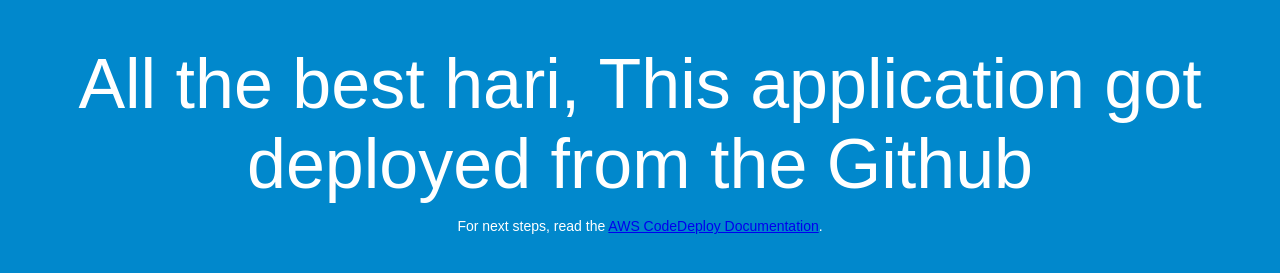
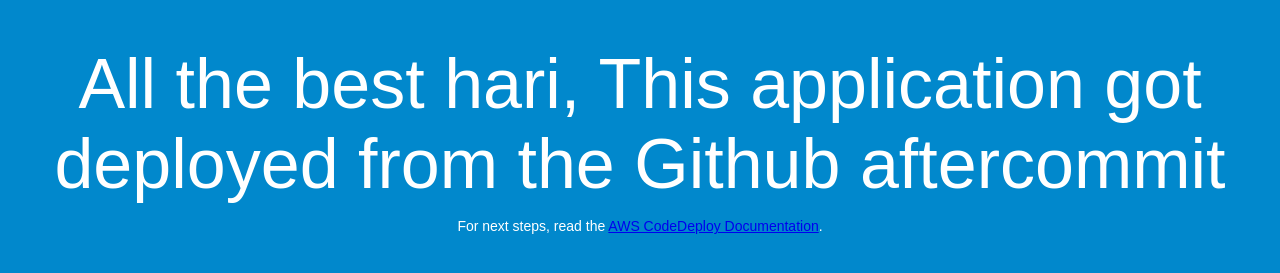
Before and after one commit to harikrishna1210/practice, a plain HTML site: page index.html in a window 1280 px wide. Shown: the part 185-458 px from the top of the page. Drawn offline with Linux system fonts and the light colour scheme.

Commit message:
Update index.html

```diff
--- a/index.html
+++ b/index.html
@@ -28,7 +28,7 @@
   <div align="center">
     <h1>Congratulations</h1>
     <h2>This application was deployed using AWS CodeDeploy.</h2>
-     <h1>All the best hari, This application got deployed from the Github</h1>
+     <h1>All the best hari, This application got deployed from the Github aftercommit</h1>
     <p>For next steps, read the <a href="http://aws.amazon.com/documentation/codedeploy">AWS CodeDeploy Documentation</a>.</p>
   </div>
 </body>
```
